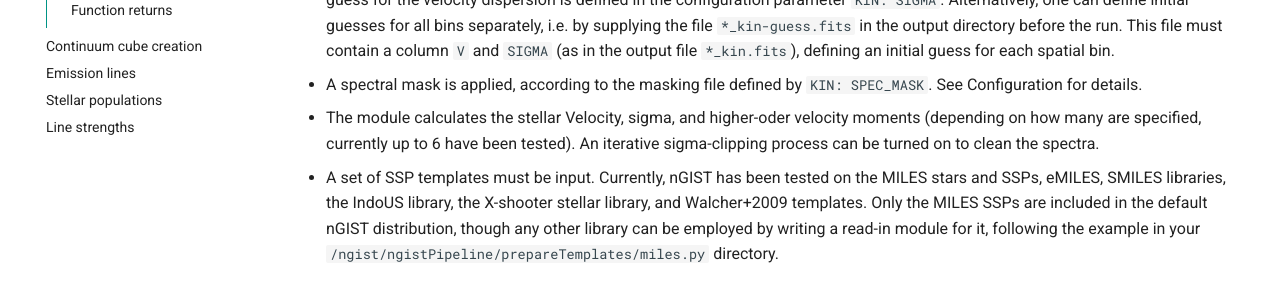
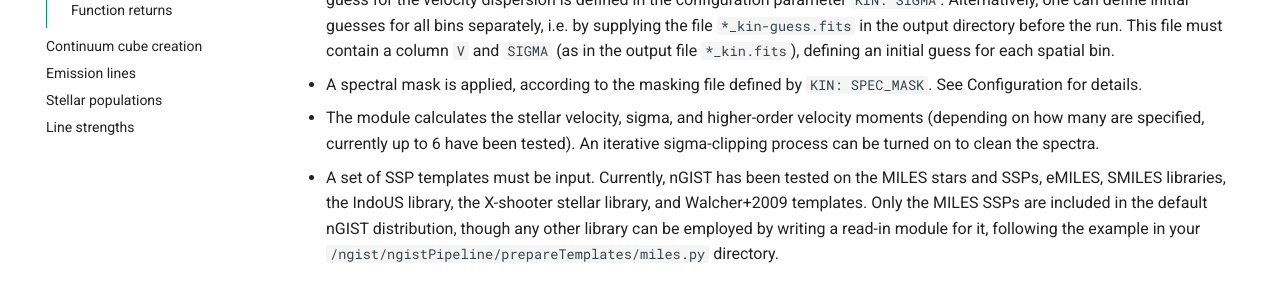
Before and after one commit to geckos-survey/gist-documentation, an MkDocs documentation site: the page built from docs/modules/stellar_kinematics.md, in a window 1280 px wide and 900 px high. Shown: the part 418-718 px from the top of the window. Built offline with MkDocs 1.6.1 and Material for MkDocs 9.7.7, drawn with Linux system fonts in a browser that asks for light colours.

Commit message:
fixed velocity capitalisation and order spelling

```diff
--- a/docs/modules/stellar_kinematics.md
+++ b/docs/modules/stellar_kinematics.md
@@ -7,7 +7,7 @@ The `stellarKinematics` module measures the stellar kinematics of the observed s
 
 - A spectral mask is applied, according to the masking file defined by `KIN: SPEC_MASK`. See Configuration for details.
 
-- The module calculates the stellar Velocity, sigma, and higher-oder velocity moments (depending on how many are specified, currently up to 6 have been tested). An iterative sigma-clipping process can be turned on to clean the spectra.
+- The module calculates the stellar velocity, sigma, and higher-order velocity moments (depending on how many are specified, currently up to 6 have been tested). An iterative sigma-clipping process can be turned on to clean the spectra.
 
 - A set of SSP templates must be input. Currently, nGIST has been tested on the MILES stars and SSPs, eMILES, SMILES libraries, the IndoUS library, the X-shooter stellar library, and Walcher+2009 templates. Only the MILES SSPs are included in the default nGIST distribution, though any other library can be employed by writing a read-in module for it, following the example in your `/ngist/ngistPipeline/prepareTemplates/miles.py` directory.
 
```
